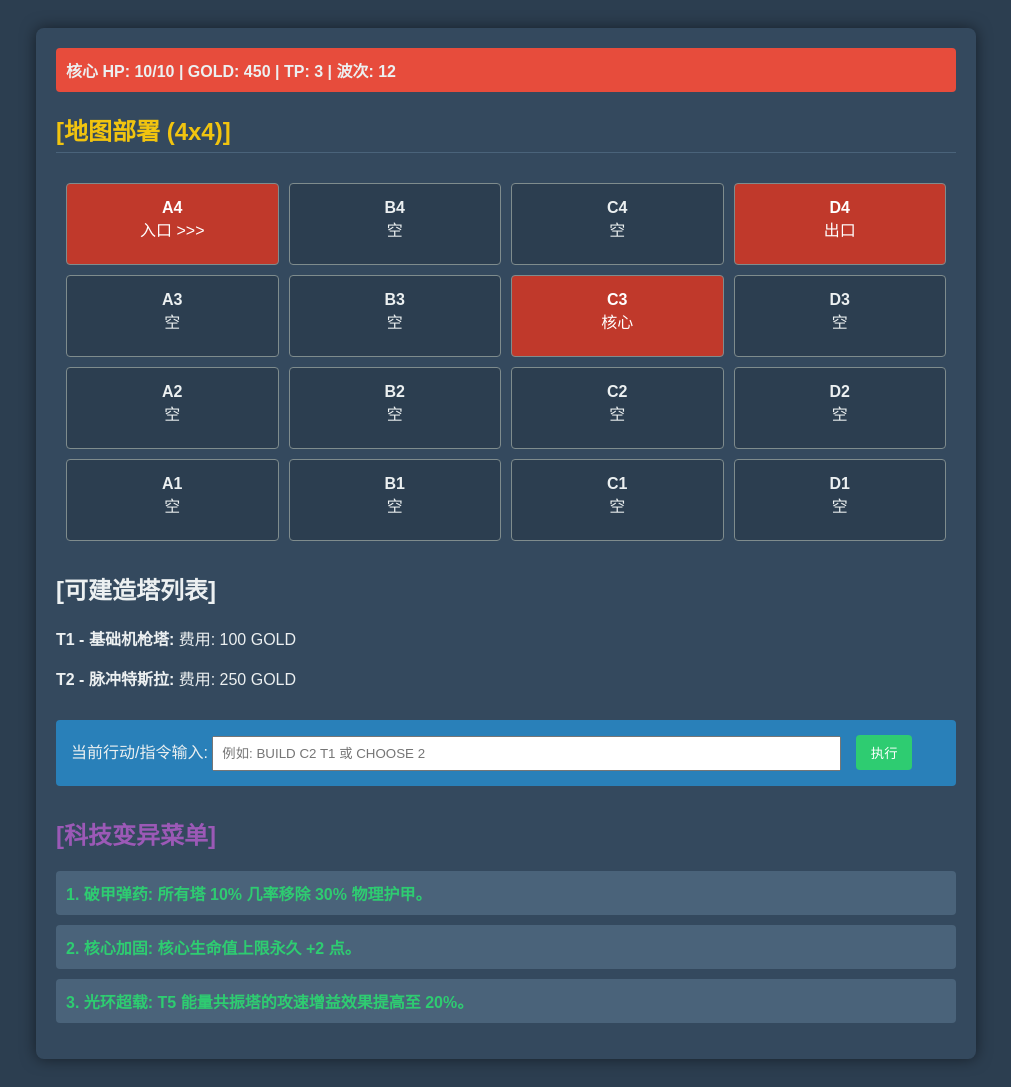
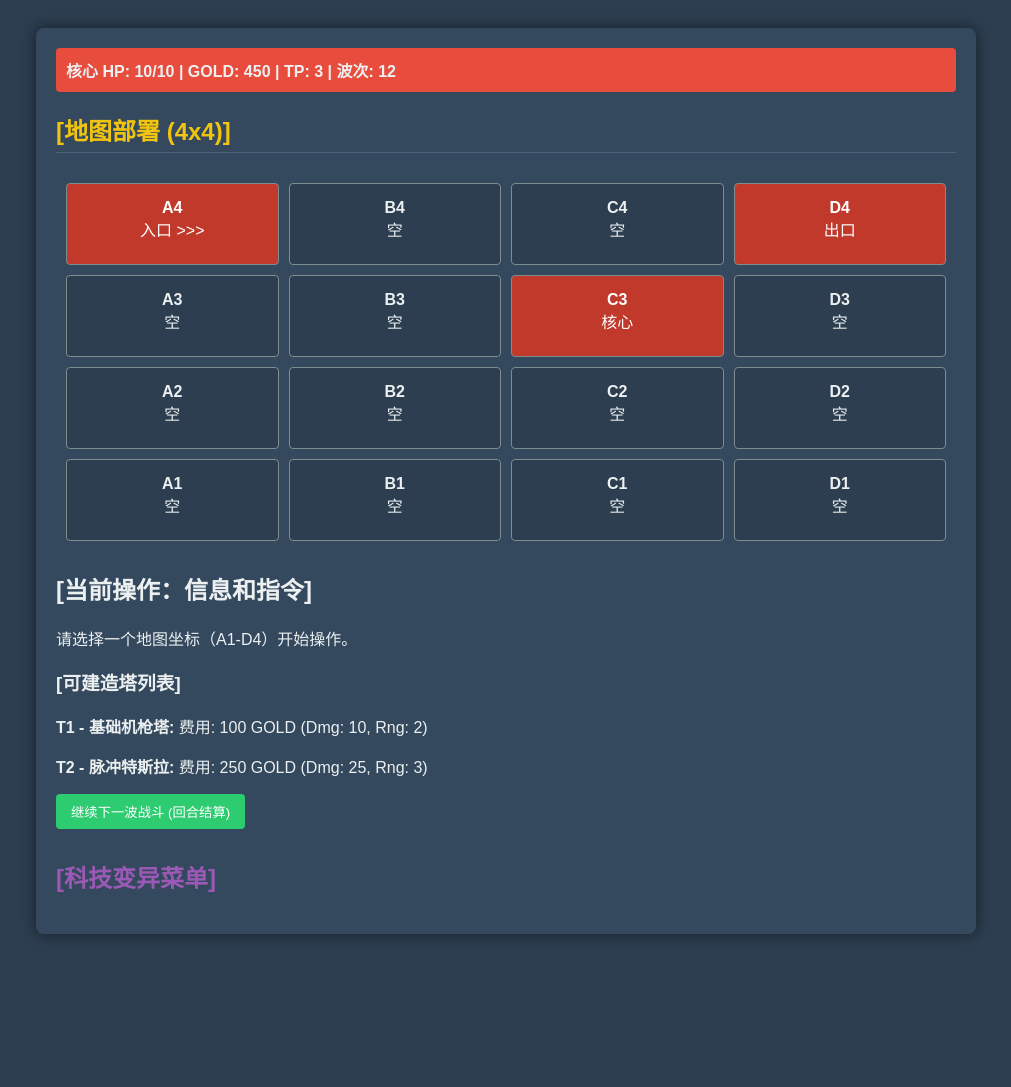
Before and after one commit to jihong0726/Ascent-Defense, a plain HTML site: page index.html in a window 1280 px wide. Shown: the whole page, without its empty margins (134-1145 px from the left). After the commit the page ends 962 px from the top, so only its background shows below. Drawn offline with Linux system fonts and the light colour scheme.

Commit message:
Update index.html

```diff
--- a/index.html
+++ b/index.html
@@ -3,7 +3,7 @@
 <head>
     <meta charset="UTF-8">
     <meta name="viewport" content="width=device-width, initial-scale=1.0">
-    <title>Ascent Defense - 策略原型</title>
+    <title>Ascent Defense - 策略点击版</title>
     <link rel="stylesheet" href="style.css">
 </head>
 <body>
@@ -17,21 +17,25 @@
             <div id="grid-container">
                 </div>
         </div>
-<div class="tower-list">
-            <h2>[可建造塔列表]</h2>
-            <p><strong>T1 - 基础机枪塔:</strong> 费用: 100 GOLD</p>
-            <p><strong>T2 - 脉冲特斯拉:</strong> 费用: 250 GOLD</p>
-        </div>
-        <div class="command-section">
-            <label for="command-input">当前行动/指令输入:</label>
-            <input type="text" id="command-input" placeholder="例如: BUILD C2 T1 或 CHOOSE 2">
-            <button onclick="processCommand()">执行</button>
+
+        <div class="action-menu">
+            <h2>[当前操作：信息和指令]</h2>
+            <div id="action-prompt">
+                请选择一个地图坐标（A1-D4）开始操作。
+            </div>
+            <div class="tower-list">
+                <h3>[可建造塔列表]</h3>
+                <p><strong>T1 - 基础机枪塔:</strong> 费用: <span id="T1-cost">100</span> GOLD (Dmg: 10, Rng: 2)</p>
+                <p><strong>T2 - 脉冲特斯拉:</strong> 费用: <span id="T2-cost">250</span> GOLD (Dmg: 25, Rng: 3)</p>
+            </div>
+
+            <button onclick="window.continueWave()" class="next-wave-button">继续下一波战斗 (回合结算)</button>
         </div>
 
         <div class="tech-menu">
             <h2>[科技变异菜单]</h2>
-            <ul id="mutation-list">
-                </ul>
+            <div id="mutation-choice-area">
+                </div>
         </div>
     </div>
     <script src="game_ui.js"></script>
```
